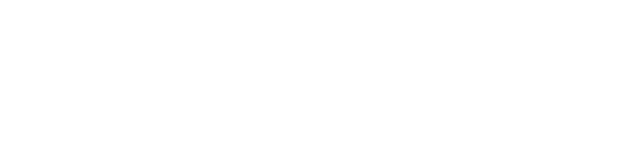
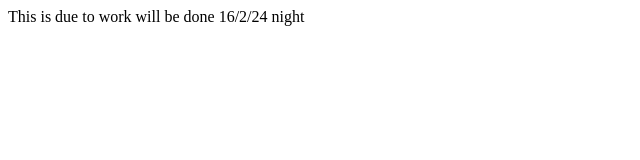
Before and after one commit to SamratSen13/HTML-CSS-Practice, a plain HTML site: page cssIntro.html in a window 1280 px wide. Shown: the whole page, without its empty margins (0-640 px from the left). Drawn offline with Linux system fonts and the light colour scheme.

Commit message:
Practice of HTML CSS Commit-2

```diff
--- a/cssIntro.html
+++ b/cssIntro.html
@@ -6,6 +6,6 @@
     <title>CSS Intro</title>
 </head>
 <body>
-
+    This is due to work will be done 16/2/24 night
 </body>
 </html>
```
